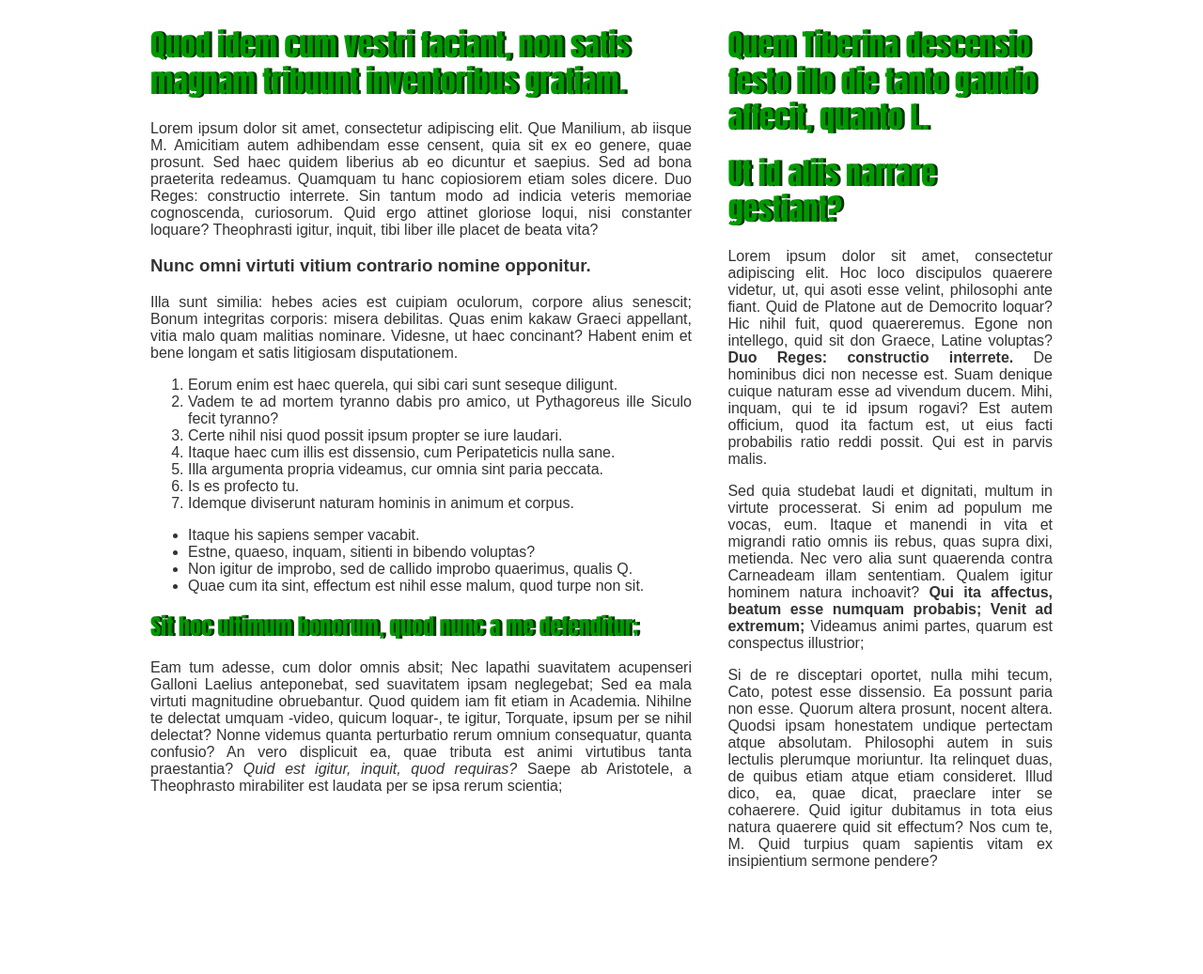
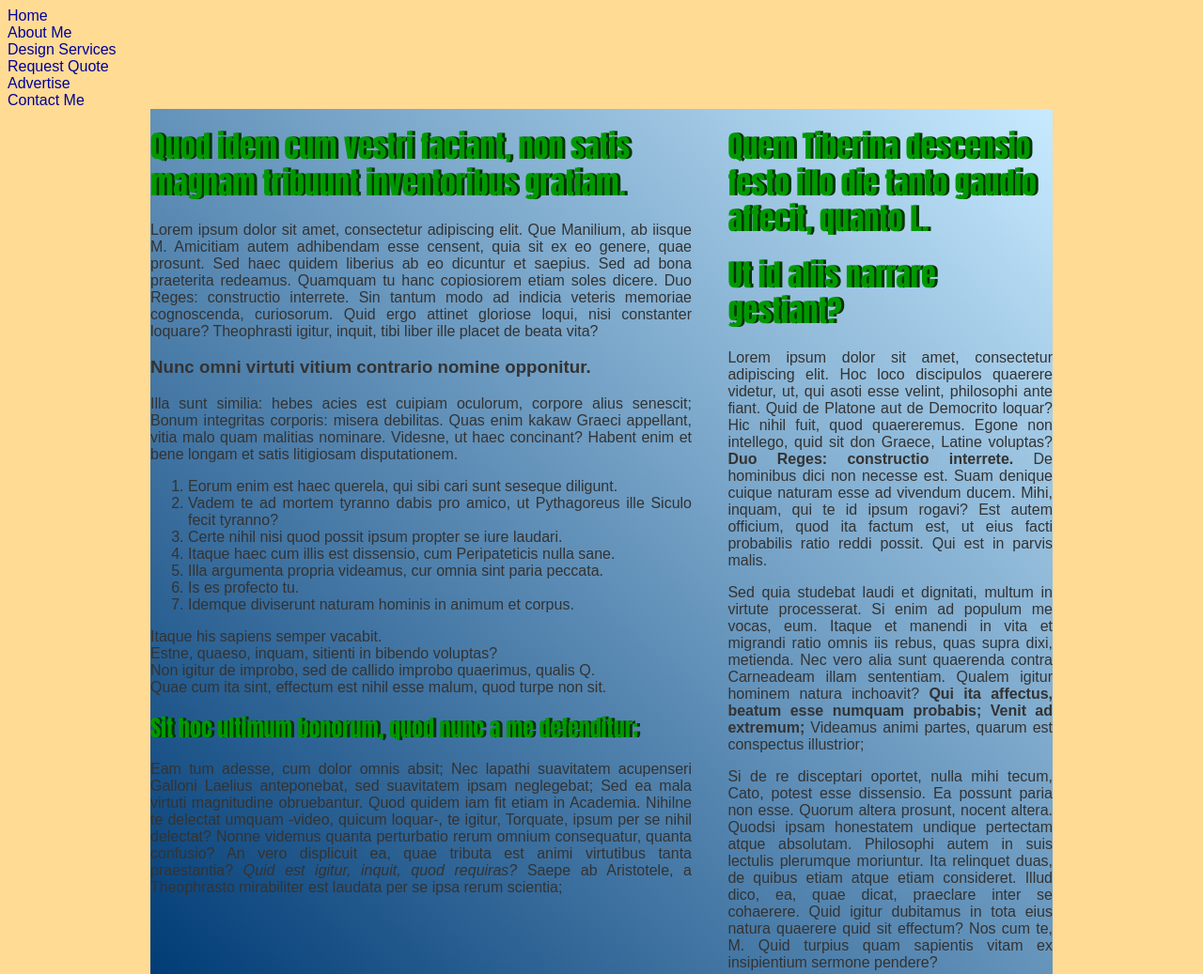
Before and after one commit to Khiyirbeg/myGitfolder, a plain HTML site: page index.html in a window 1280 px wide. Shown: the top 1037 px of the page at 94% size. Before the commit the page ends 950 px from the top, so only its background shows below. Drawn offline with Linux system fonts and the light colour scheme.

Commit message:
The fourth commit: the creation of a hat for the future site

```diff
--- a/css/style.css
+++ b/css/style.css
@@ -1,5 +1,5 @@
 body {
-    background-color: #FFFFFF;
+    background-color: #FFDB94;
     color: #333333;
     font-family: Arial, Helvetica, sans-serif;
     font-size: 16px;
@@ -10,6 +10,11 @@ body {
     margin: 0 auto;
     overflow: hidden;
     text-align: justify;
+    background-image: -webkit-gradient(linear, top right, bottom left, color-stop(0, #C7EAFF), color-stop(1, #003B75));
+    background-image: -o-linear-gradient(top right, #C7EAFF, #003B75);
+    background-image: -moz-linear-gradient(top right, #C7EAFF, #003B75);
+    background-image: -webkit-linear-gradient(top right, #C7EAFF, #003B75);
+    background-image: linear-gradient(to bottom left, #C7EAFF, #003B75);
 }
 
 .content {
@@ -28,7 +33,25 @@ h1, h2 {
     text-align: left;
     line-height: 1.2;
 }
+input[type="submit"] {
+    cursor: pointer;
+}
+input,
+textarea,
 
+ul {
+    margin: 0;
+    padding: 0;
+    list-style-type: none;
+}
+ul li {
+    margin: 0;
+    padding: 0;
+}
+a {
+    text-decoration: none;
+    outline: none;
+}
 a {
     color: #000099;
     text-decoration: none;
--- a/index.html
+++ b/index.html
@@ -9,6 +9,32 @@
 </head>
 
 <body>
+    <div class="header">
+       <div class="menu">
+               <ul class="menu__list">
+                  <li class="menu__item">
+                     <a href="#" class="menu__link">Home</a>
+                  </li>
+                  <li class="menu__item">
+                     <a href="#" class="menu__link">About Me</a>
+                  </li>
+                  <li class="menu__item">
+                     <a href="#" class="menu__link">Design Services</a>
+                  </li>
+                  <li class="menu__item">
+                     <a href="#" class="menu__link">Request Quote</a>
+                  </li>
+                  <li class="menu__item">
+                     <a href="#" class="menu__link">Advertise</a>
+                  </li>
+                  <li class="menu__item">
+                     <a href="#" class="menu__link">Contact Me</a>
+                  </li>
+               </ul>
+               <!--/.menu__list-->
+            </div>
+            <!--/.menu-->
+    </div>
   <div class="wrapper">
     <div class="content">
       <h1>Quod idem cum vestri faciant, non satis magnam tribuunt inventoribus gratiam.</h1>
```
